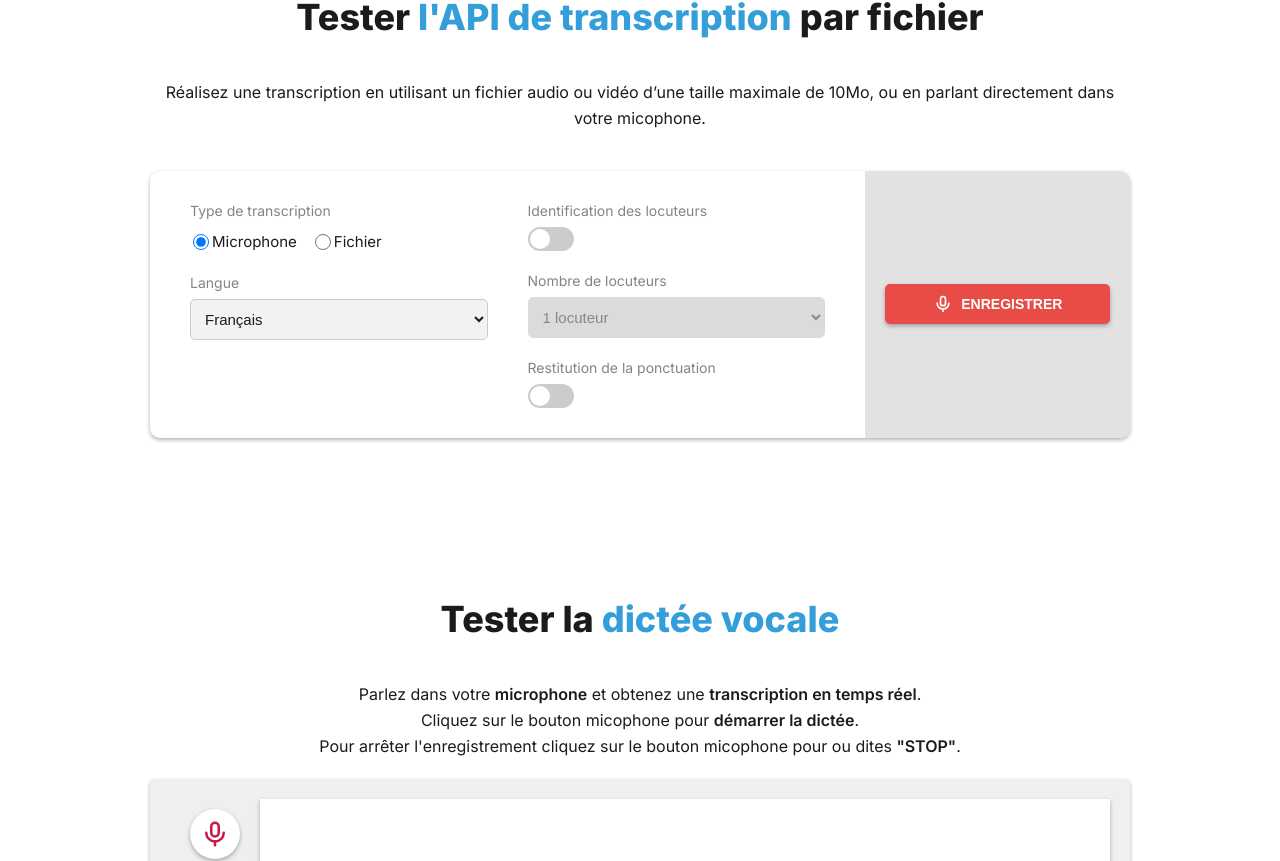
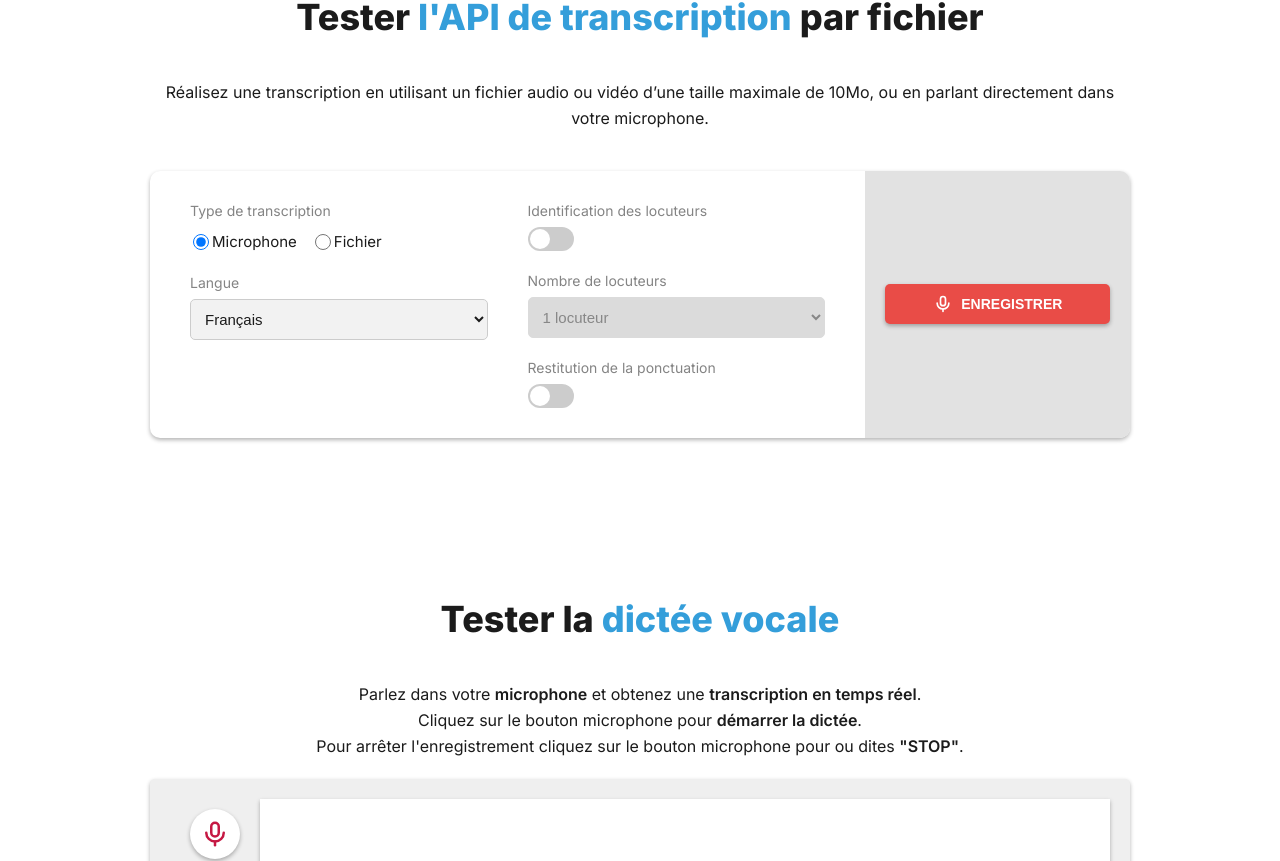
Before and after one commit to linto-ai/homepage-website, a Jekyll site: the page built from demo/cognitive-apis.markdown, in a window 1280 px wide and 1400 px high. Shown: the part 124-985 px from the top of the window. Built offline with Jekyll 4.4.1, drawn with Linux system fonts in a browser that asks for light colours; a script that is not in the unit is left out.

Commit message:
Micophone

```diff
--- a/demo/cognitive-apis.markdown
+++ b/demo/cognitive-apis.markdown
@@ -9,7 +9,7 @@ title: Essayer LinTO cognitive APIs dans votre navigateur
   <section>
     <div class="container flex col">
       <h1 class="big-title centered">Tester <strong class="blue">l'API de transcription</strong> par fichier</h1>
-      <p class="thin text-centered">Réalisez une transcription en utilisant un fichier audio ou vidéo d’une taille maximale de 10Mo, ou en parlant directement dans votre micophone.</p>
+      <p class="thin text-centered">Réalisez une transcription en utilisant un fichier audio ou vidéo d’une taille maximale de 10Mo, ou en parlant directement dans votre microphone.</p>
       <div id="api-transcription-container" class="flex row">
         <div class="flex row flex3 padding-20">
           <div class="flex col flex1">
@@ -129,8 +129,8 @@ title: Essayer LinTO cognitive APIs dans votre navigateur
     <div class="container flex col">
       <h2 class="big-title centered">Tester la <strong class="blue">dictée vocale</strong></h2>
       <p class="thin text-centered">Parlez dans votre <strong>microphone</strong> et obtenez une <strong>transcription en temps réel</strong>.<br/>
-      Cliquez sur le bouton micophone pour <strong>démarrer la dictée</strong>.<br/>
-      Pour arrêter l'enregistrement cliquez sur le bouton micophone pour ou dites <strong>"STOP"</strong>.</p>
+      Cliquez sur le bouton microphone pour <strong>démarrer la dictée</strong>.<br/>
+      Pour arrêter l'enregistrement cliquez sur le bouton microphone pour ou dites <strong>"STOP"</strong>.</p>
         <div class="flex row justify-center">
         <div class="api-streaming-container flex row align-center">
           <button id="record-streaming" ><span class="rec-icon"></span></button>
--- a/my-account.markdown
+++ b/my-account.markdown
@@ -3,7 +3,7 @@
 # To modify the layout, see https://jekyllrb.com/docs/themes/#overriding-theme-defaults
 
 layout: default
-title: LinTO, prix et status des services
+title: LinTO, mon compte
 ---
 <div id="body" class="flex col">
   <section>
--- a/pricing.markdown
+++ b/pricing.markdown
@@ -3,7 +3,7 @@
 # To modify the layout, see https://jekyllrb.com/docs/themes/#overriding-theme-defaults
 
 layout: default
-title: LinTO, prix et status des services
+title: LinTO, prix et services
 ---
 <div id="body" class="flex col">
 
```
